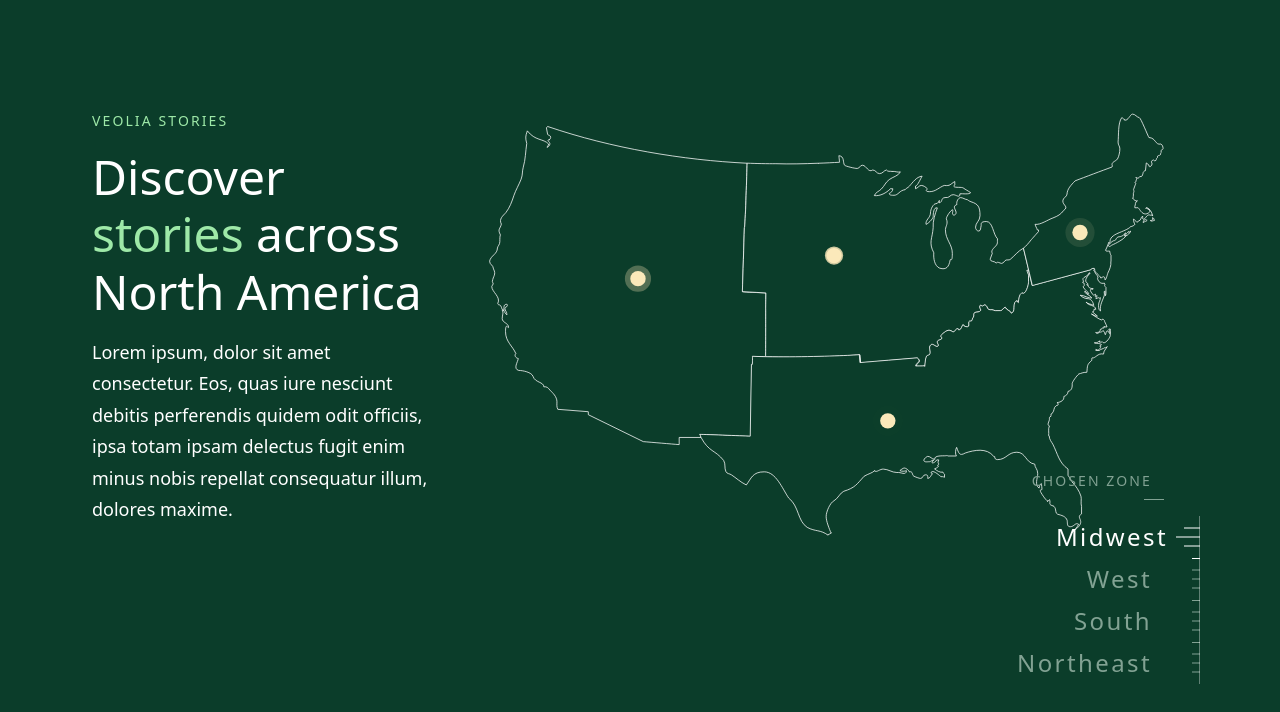
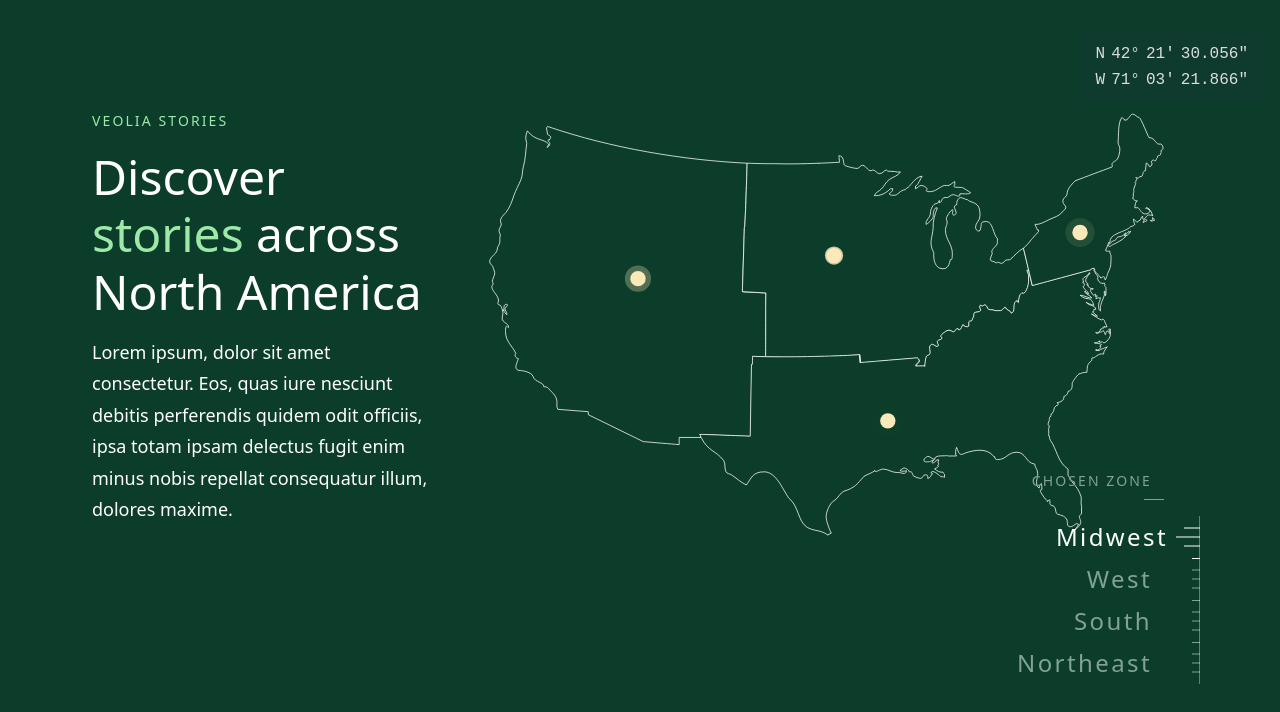
Before and after one commit to DevShahidul/animation-map-slider, a plain HTML site: page map/index.html in a window 1280 px wide. Drawn offline with nearby package versions, Linux system fonts and the light colour scheme.

Commit message:
Created lat long

```diff
--- a/map/dreamlab-map.css
+++ b/map/dreamlab-map.css
@@ -46,7 +46,7 @@
       pointer-events: none;
     }
   }
-  .slide-inner{
+  .slide-inner {
     overflow-y: auto;
   }
   .slider-area {
@@ -62,7 +62,27 @@
     left: 0;
     transform: translateX(6rem);
   }
+  .latlong-display {
+    background-color: #0f3b2e; /* dark green background */
+    color: #dcdcdc; /* light gray text */
+    font-family: "Courier New", Courier, monospace;
+    padding: 10px 16px;
+    display: inline-block;
+    border-radius: 4px;
+    font-size: 16px;
+    line-height: 1.6;
+    .latlong-line {
+      white-space: nowrap;
+      display: flex;
+      gap: 6px;
+      justify-content: flex-start;
+      align-items: center;
+    }
 
+    .latlong-line span {
+      display: inline-block;
+    }
+  }
   .slide-content {
     --padding-x: 1.5rem;
     --padding-y: 2rem;
@@ -105,7 +125,8 @@
       }
     }
   }
-  .swiper-button-next, .swiper-button-prev{
+  .swiper-button-next,
+  .swiper-button-prev {
     color: var(--dreamlab-orange);
   }
   .text-cream {
@@ -269,22 +290,22 @@
         transition: opacity 0.5s ease-in-out;
         pointer-events: none;
       }
-      .indicator{
-        .circle-zoom{
+      .indicator {
+        .circle-zoom {
           fill: var(--dreamlab-map-section-bg);
         }
-        .text{
+        .text {
           stroke: var(--dreamlab-map-section-bg);
         }
-        circle:hover{
-          & ~ .text{
+        circle:hover {
+          & ~ .text {
             stroke: var(--dreamlab-cream);
           }
         }
       }
-      &:hover{
-        &> path,
-        #Northeast_Region_Path > path{
+      &:hover {
+        & > path,
+        #Northeast_Region_Path > path {
           fill: #94e89b;
         }
       }
@@ -317,7 +338,7 @@
   }
   .indicator .plus-icon {
     pointer-events: none;
-    line{
+    line {
       stroke: var(--dreamlab-cream);
     }
   }
@@ -346,7 +367,7 @@
       background-color: var(--dreamlab-orange);
       color: white;
       border-radius: 0.25rem;
-      &:hover{
+      &:hover {
         background-color: var(--dreamlab-cream);
         color: var(--dreamlab-map-section-bg);
       }
@@ -398,6 +419,11 @@
     }
     .map {
       /* max-width: 55%; */
+      .latlong-display {
+        position: absolute;
+        right: 1rem;
+        top: 2rem;
+      }
       margin-left: auto;
       margin-right: auto;
       /* .map-svg {
--- a/map/index.html
+++ b/map/index.html
@@ -76,7 +76,21 @@
               </div>
             </div>
             <div class="col-12 col-lg-8">
-              <div class="map">
+              <div class="map text-end">
+                <div class="latlong-display">
+                  <div class="latlong-line">
+                    <span class="direction">N</span>
+                    <span class="deg">42°</span>
+                    <span class="min">21′</span>
+                    <span class="sec">30.056″</span>
+                  </div>
+                  <div class="latlong-line">
+                    <span class="direction">W</span>
+                    <span class="deg">71°</span>
+                    <span class="min">03′</span>
+                    <span class="sec">21.866″</span>
+                  </div>
+                </div>
                 <!-- map element will go here -->
                 <div class="map-svg">
                   <svg
```
